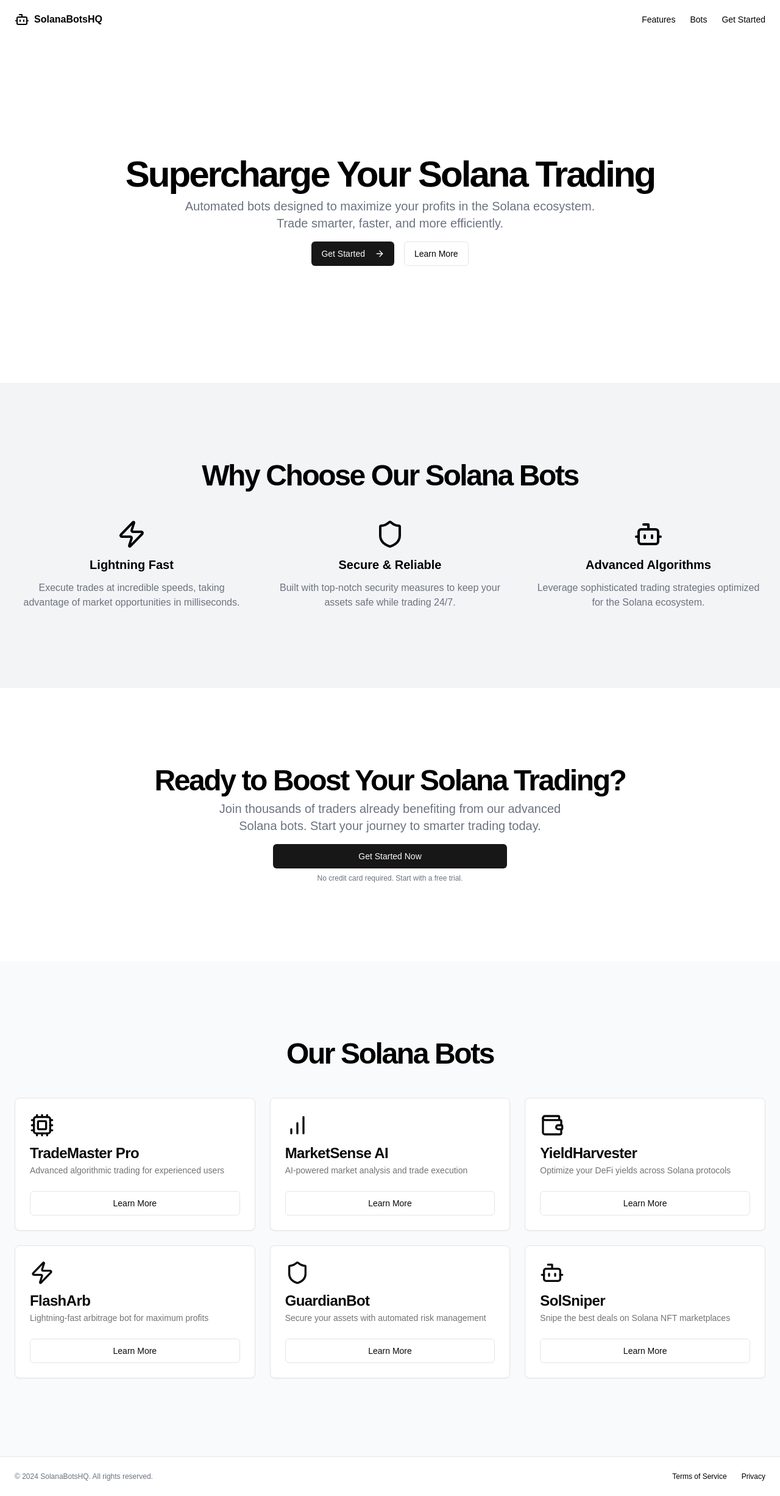
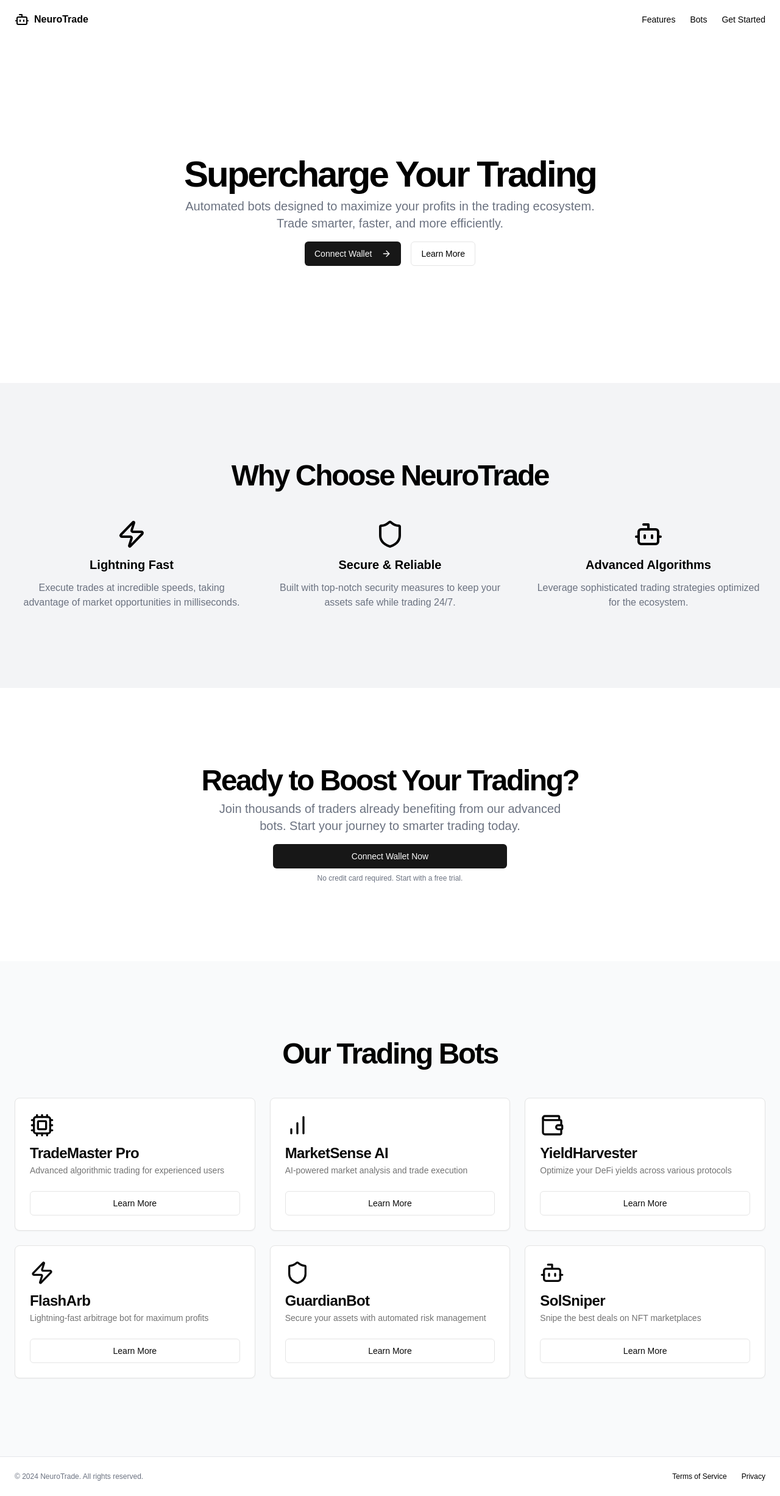
Before and after one commit to JojoFlex1/Neuro-trade, a Next.js app: page / in a window 1280 px wide. Shown: the whole page at 61% size. Built offline with nearby package versions, Linux system fonts and the light colour scheme.

Commit message:
connect wallet feature

```diff
--- a/app/page.tsx
+++ b/app/page.tsx
@@ -10,7 +10,7 @@ export default function Home() {
       <header className="px-4 lg:px-6 h-16 flex items-center">
         <Link className="flex items-center justify-center" href="#">
           <Bot className="h-6 w-6 mr-2" />
-          <span className="font-bold">SolanaBotsHQ</span>
+          <span className="font-bold">NeuroTrade</span>
         </Link>
         <nav className="ml-auto flex gap-4 sm:gap-6">
           <Link className="text-sm font-medium hover:underline underline-offset-4" href="#features">
@@ -30,16 +30,16 @@ export default function Home() {
             <div className="flex flex-col items-center space-y-4 text-center">
               <div className="space-y-2">
                 <h1 className="text-3xl font-bold tracking-tighter sm:text-4xl md:text-5xl lg:text-6xl/none">
-                  Supercharge Your Solana Trading
+                  Supercharge Your Trading
                 </h1>
                 <p className="mx-auto max-w-[700px] text-gray-500 md:text-xl dark:text-gray-400">
-                  Automated bots designed to maximize your profits in the Solana ecosystem. Trade smarter, faster, and
+                  Automated bots designed to maximize your profits in the trading ecosystem. Trade smarter, faster, and
                   more efficiently.
                 </p>
               </div>
               <div className="space-x-4">
                 <Button>
-                  Get Started <ArrowRight className="ml-2 h-4 w-4" />
+                  Connect Wallet <ArrowRight className="ml-2 h-4 w-4" />
                 </Button>
                 <Button variant="outline">Learn More</Button>
               </div>
@@ -49,7 +49,7 @@ export default function Home() {
         <section id="features" className="w-full py-12 md:py-24 lg:py-32 bg-gray-100 dark:bg-gray-800">
           <div className="container px-4 md:px-6">
             <h2 className="text-3xl font-bold tracking-tighter sm:text-5xl text-center mb-12">
-              Why Choose Our Solana Bots
+              Why Choose NeuroTrade
             </h2>
             <div className="grid gap-10 sm:grid-cols-2 md:grid-cols-3">
               <div className="flex flex-col items-center space-y-3 text-center">
@@ -70,7 +70,7 @@ export default function Home() {
                 <BotIcon className="h-12 w-12 text-primary" />
                 <h3 className="text-xl font-bold">Advanced Algorithms</h3>
                 <p className="text-gray-500 dark:text-gray-400">
-                  Leverage sophisticated trading strategies optimized for the Solana ecosystem.
+                  Leverage sophisticated trading strategies optimized for the ecosystem.
                 </p>
               </div>
             </div>
@@ -80,14 +80,14 @@ export default function Home() {
           <div className="container px-4 md:px-6">
             <div className="flex flex-col items-center space-y-4 text-center">
               <div className="space-y-2">
-                <h2 className="text-3xl font-bold tracking-tighter sm:text-5xl">Ready to Boost Your Solana Trading?</h2>
+                <h2 className="text-3xl font-bold tracking-tighter sm:text-5xl">Ready to Boost Your Trading?</h2>
                 <p className="mx-auto max-w-[600px] text-gray-500 md:text-xl dark:text-gray-400">
-                  Join thousands of traders already benefiting from our advanced Solana bots. Start your journey to
+                  Join thousands of traders already benefiting from our advanced bots. Start your journey to
                   smarter trading today.
                 </p>
               </div>
               <div className="w-full max-w-sm space-y-2">
-                <Button className="w-full">Get Started Now</Button>
+                <Button className="w-full">Connect Wallet Now</Button>
                 <p className="text-xs text-gray-500 dark:text-gray-400">
                   No credit card required. Start with a free trial.
                 </p>
@@ -97,7 +97,7 @@ export default function Home() {
         </section>
         <section id="bots" className="w-full py-12 md:py-24 lg:py-32 bg-gray-50 dark:bg-gray-900">
           <div className="container px-4 md:px-6">
-            <h2 className="text-3xl font-bold tracking-tighter sm:text-5xl text-center mb-12">Our Solana Bots</h2>
+            <h2 className="text-3xl font-bold tracking-tighter sm:text-5xl text-center mb-12">Our Trading Bots</h2>
             <div className="grid gap-6 sm:grid-cols-2 lg:grid-cols-3">
               {[
                 {
@@ -113,7 +113,7 @@ export default function Home() {
                 {
                   icon: Wallet,
                   name: "YieldHarvester",
-                  description: "Optimize your DeFi yields across Solana protocols",
+                  description: "Optimize your DeFi yields across various protocols",
                 },
                 { icon: ZapIcon, name: "FlashArb", description: "Lightning-fast arbitrage bot for maximum profits" },
                 {
@@ -121,7 +121,7 @@ export default function Home() {
                   name: "GuardianBot",
                   description: "Secure your assets with automated risk management",
                 },
-                { icon: BotIcon, name: "SolSniper", description: "Snipe the best deals on Solana NFT marketplaces" },
+                { icon: BotIcon, name: "SolSniper", description: "Snipe the best deals on NFT marketplaces" },
               ].map((bot, index) => (
                 <Card key={index}>
                   <CardHeader>
@@ -141,7 +141,7 @@ export default function Home() {
         </section>
       </main>
       <footer className="flex flex-col gap-2 sm:flex-row py-6 w-full shrink-0 items-center px-4 md:px-6 border-t">
-        <p className="text-xs text-gray-500 dark:text-gray-400">© 2024 SolanaBotsHQ. All rights reserved.</p>
+        <p className="text-xs text-gray-500 dark:text-gray-400">© 2024 NeuroTrade. All rights reserved.</p>
         <nav className="sm:ml-auto flex gap-4 sm:gap-6">
           <Link className="text-xs hover:underline underline-offset-4" href="#">
             Terms of Service
```
